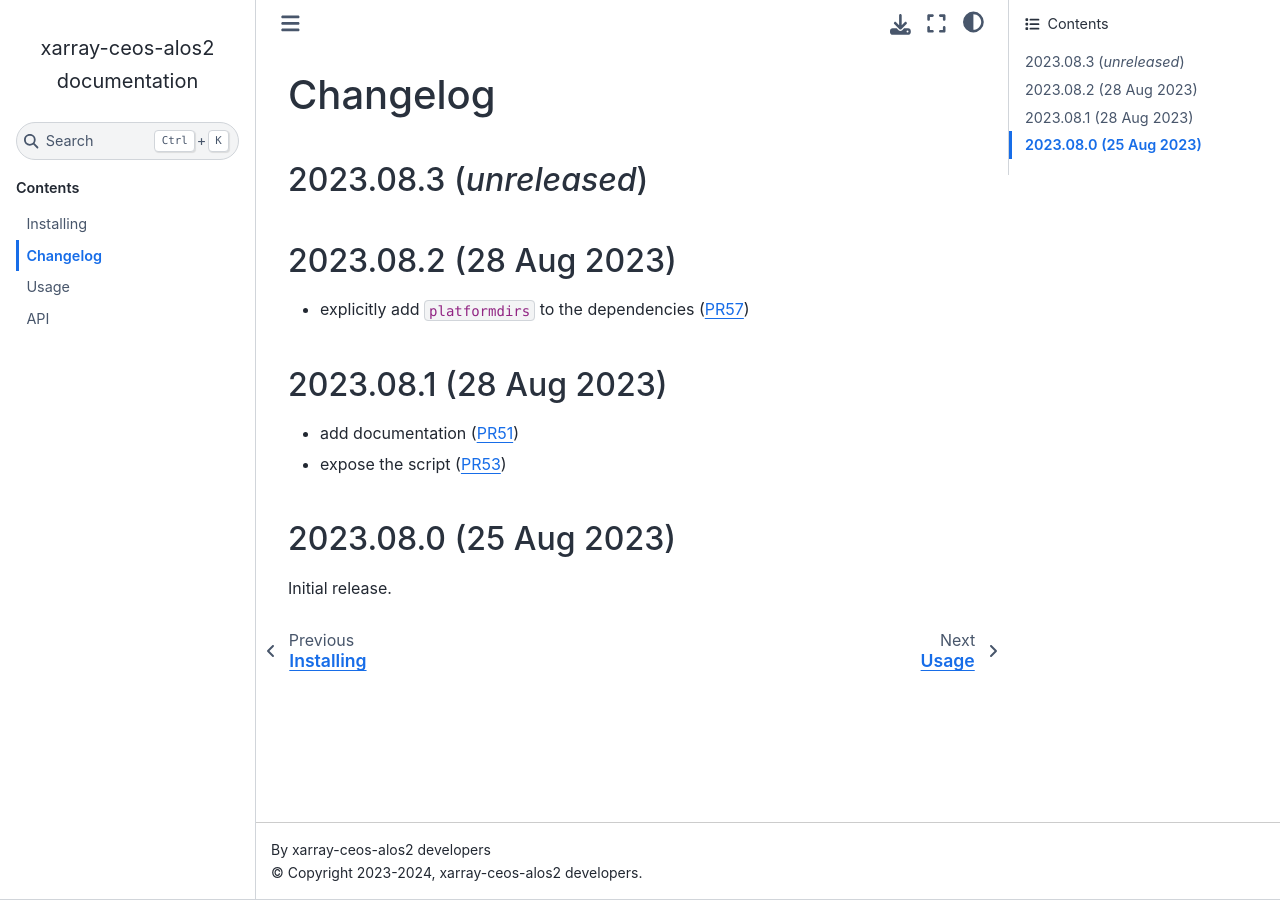
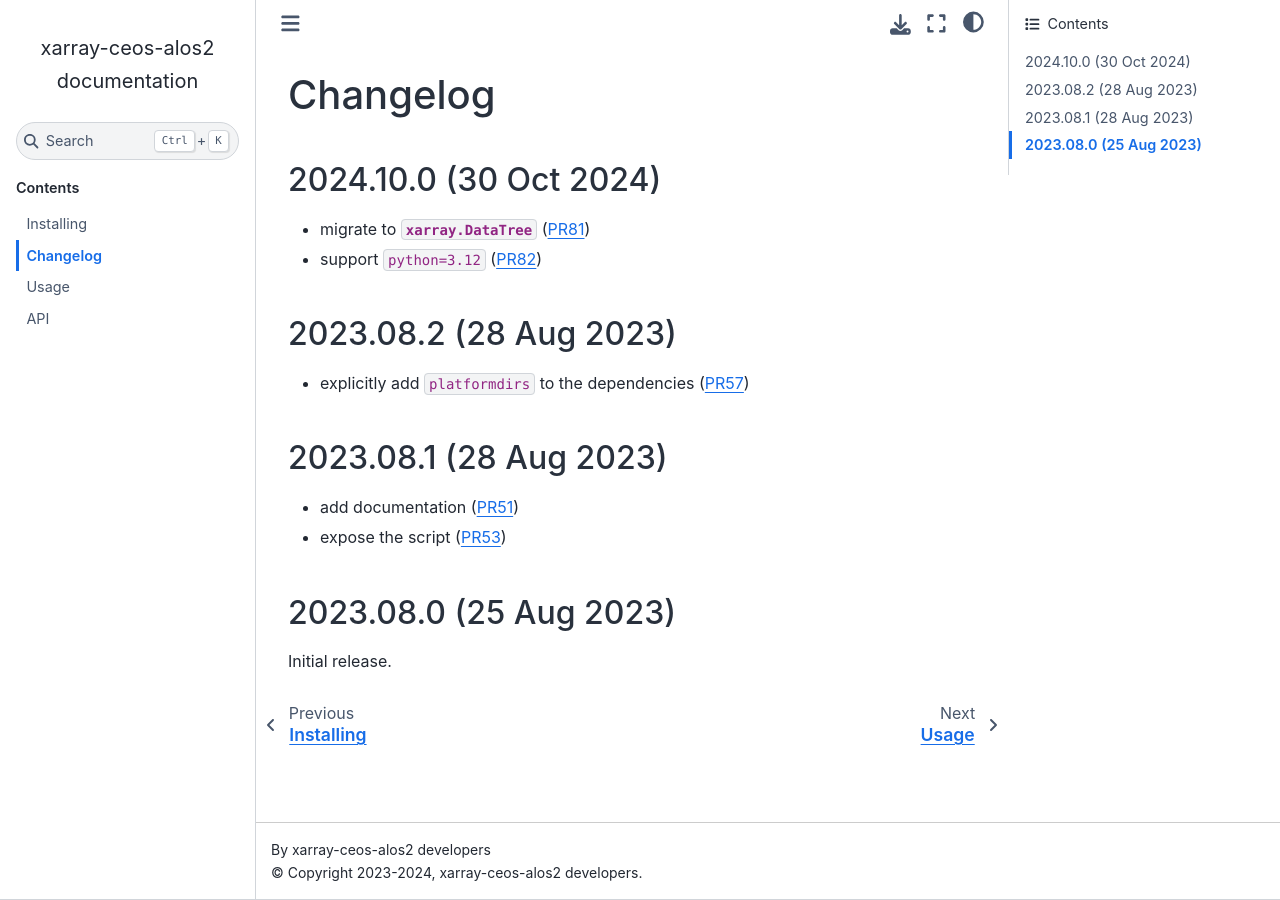
Before and after one commit to umr-lops/xarray-ceos-alos2, a Sphinx documentation site: the page built from docs/changelog.md, in a window 1280 px wide. Built offline with Sphinx 7.4.7 and the Sphinx Book theme 1.1.4, drawn with Linux system fonts in a browser that asks for light colours.

Commit message:
release (#84)
* update the expected version

* mention the migration to `xarray.DataTree`

* changelog for supporting `python=3.12`

* remove the wrong python 3.13 classifier

* release date

* ignore bots when releasing

```diff
--- a/docs/changelog.md
+++ b/docs/changelog.md
@@ -1,6 +1,9 @@
 # Changelog
 
-## 2023.08.3 (_unreleased_)
+## 2024.10.0 (30 Oct 2024)
+
+- migrate to {py:class}`xarray.DataTree` ({pull}`81`)
+- support `python=3.12` ({pull}`82`)
 
 ## 2023.08.2 (28 Aug 2023)
 
--- a/pyproject.toml
+++ b/pyproject.toml
@@ -33,7 +33,6 @@ classifiers = [
   "Programming Language :: Python :: 3.10",
   "Programming Language :: Python :: 3.11",
   "Programming Language :: Python :: 3.12",
-  "Programming Language :: Python :: 3.13",
   "Intended Audience :: Science/Research",
   "Topic :: Scientific/Engineering",
 ]
```
Also changed, not shown: 1 other file.
